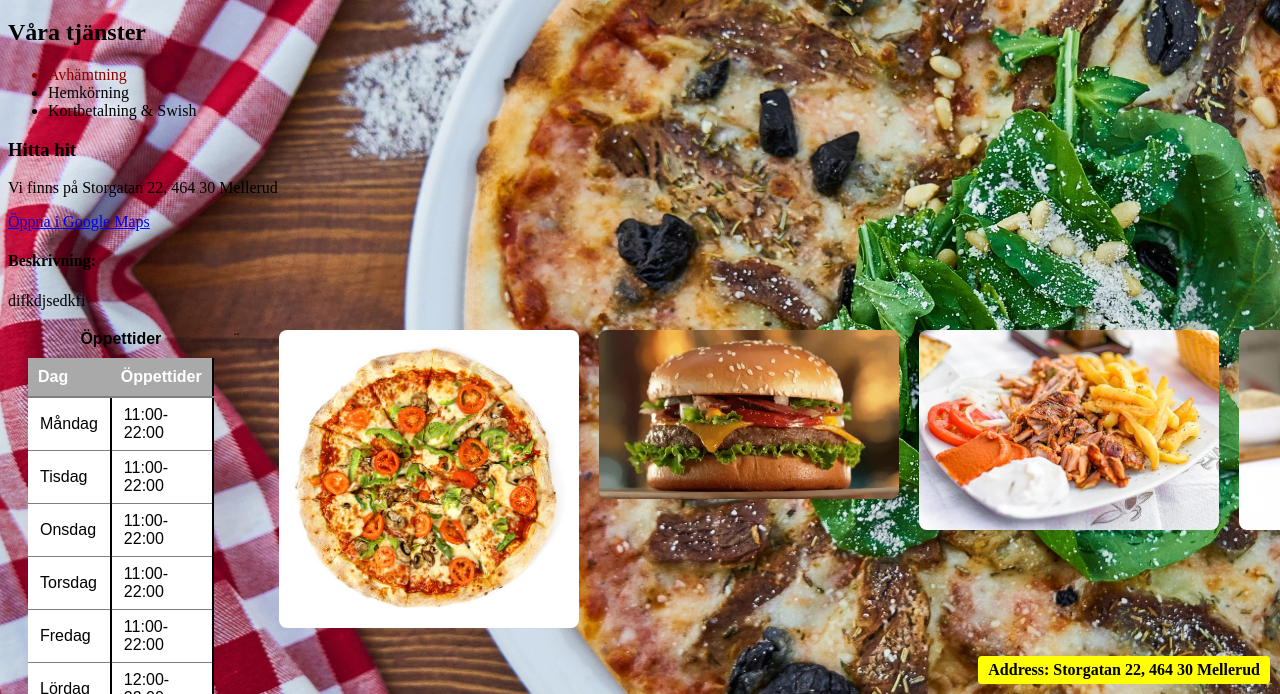
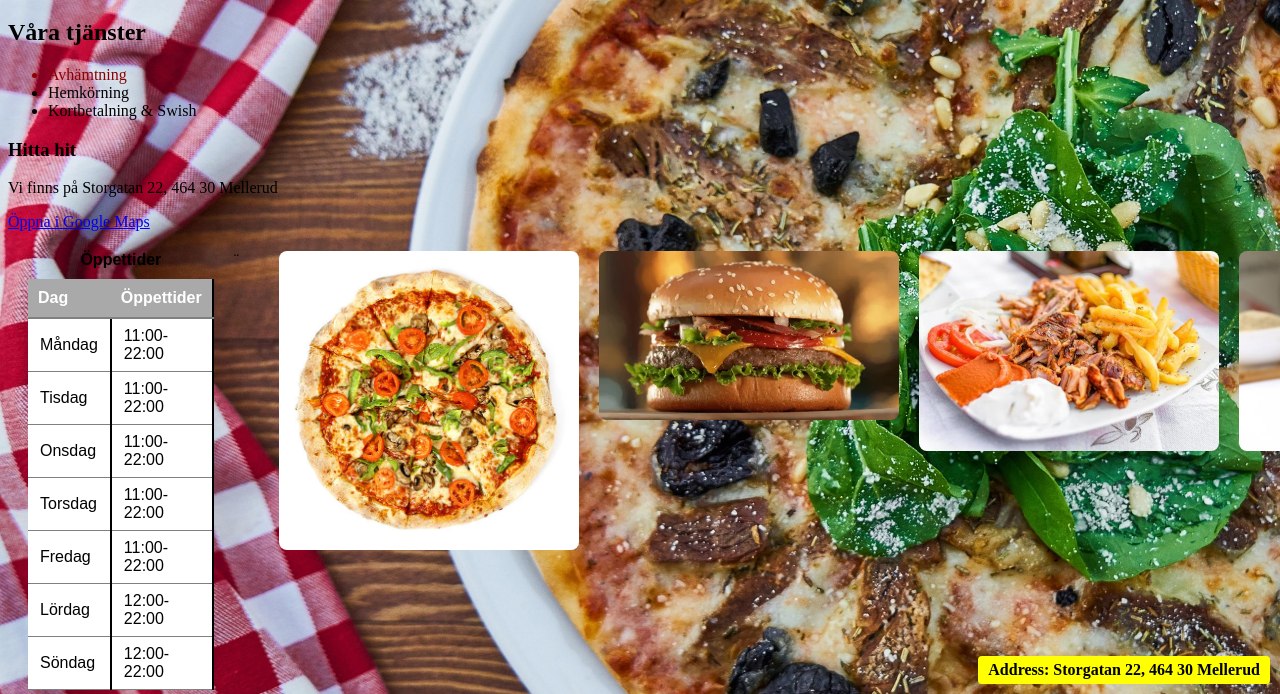
Before and after one commit to OrhAnGuci2008/Projekt-Resturang, a plain HTML site: page index.html in a window 1280 px wide. Shown: the part 106-800 px from the top of the page. Drawn offline with Linux system fonts and the light colour scheme.

Commit message:
Update index.html
hdshshs

```diff
--- a/index.html
+++ b/index.html
@@ -24,9 +24,7 @@
         <a href="https://www.google.com/maps/place/Storgatan+22,+464+30+Mellerud" target="_blank">Öppna i Google Maps</a>
 
 
-        <h4 class="text">Beskrivning:</h4>
-        <div>
-            <p>difkdjsedkfi</p>
+
 
 
             <div class="opening-hours-container">
```
